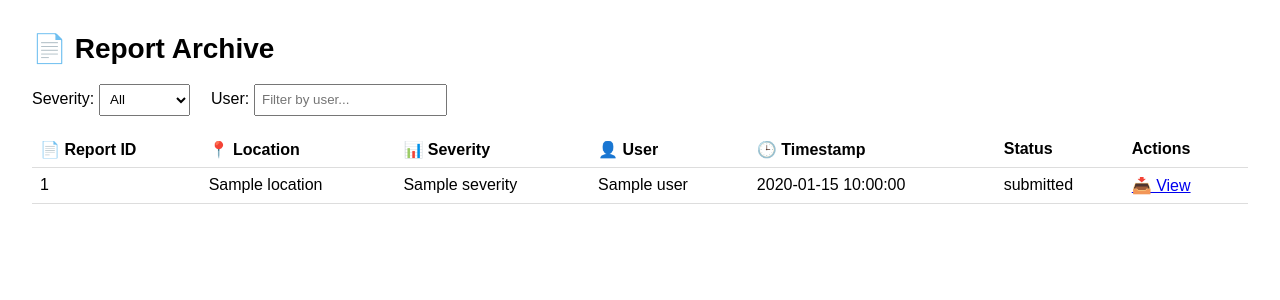
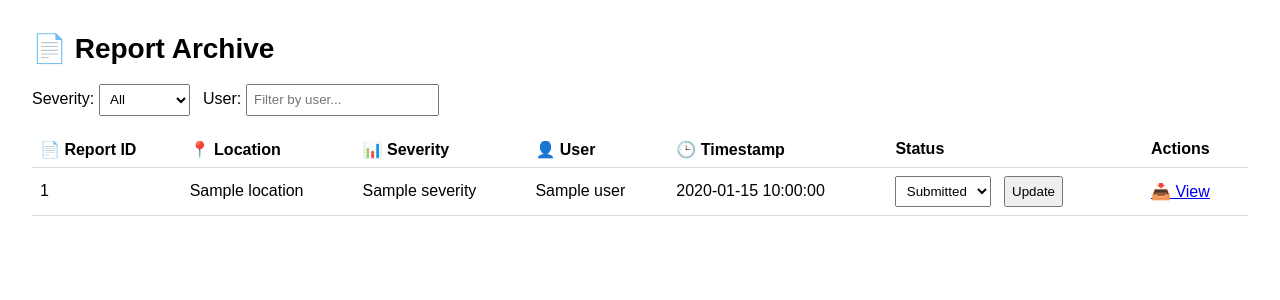
Before and after one commit to rembertdesigns/gemma3n-disaster-assistant, a FastAPI app: template templates/reports.html in a window 1280 px wide. Shown: the top 300 px of the page. Run offline with FastAPI, Linux system fonts and the light colour scheme; the template is opened without the code that fills it: most values are stand-ins (such as "Sample title", 1, 10 or a date in 2020); parts of the project's set-up code (start-up, migrations or seed data) failed here and were passed over.

Commit message:
✅ Add status update route and inline form in reports.html

```diff
--- a/app/api.py
+++ b/app/api.py
@@ -3,6 +3,8 @@ from fastapi.responses import HTMLResponse, FileResponse, JSONResponse
 from fastapi.staticfiles import StaticFiles
 from fastapi.templating import Jinja2Templates
 from fastapi.security import OAuth2PasswordRequestForm
+from fastapi.responses import RedirectResponse
+
 
 from app.hazard_detection import detect_hazards
 from app.preprocessing import preprocess_input
@@ -106,6 +108,19 @@ async def download_report(report_id: str, user: dict = Depends(require_role(["ad
         raise HTTPException(status_code=404, detail="File not found")
 
     return FileResponse(file_path, media_type="application/pdf", filename=report["filename"])
+
+@app.post("/reports/{report_id}/status")
+async def update_report_status(
+    report_id: str,
+    new_status: str = Form(...),
+    user: dict = Depends(require_role(["admin"]))
+):
+    conn = get_db_connection()
+    cursor = conn.cursor()
+    cursor.execute("UPDATE reports SET status = ? WHERE id = ?", (new_status, report_id))
+    conn.commit()
+    conn.close()
+    return RedirectResponse("/reports", status_code=303)
 
 # ---------------- ANALYSIS & REPORTING ----------------
 
--- a/templates/reports.html
+++ b/templates/reports.html
@@ -19,16 +19,21 @@
       padding: 0.5rem;
       border-bottom: 1px solid #ddd;
       text-align: left;
+      vertical-align: middle;
     }
     th.sortable {
       cursor: pointer;
     }
-    input, select {
+    input, select, button {
       padding: 0.4rem;
-      margin-right: 1rem;
+      margin-right: 0.5rem;
     }
-    .actions a {
-      margin-right: 0.5rem;
+    .actions a, .actions form {
+      display: inline-block;
+      margin-right: 0.25rem;
+    }
+    form {
+      display: inline;
     }
   </style>
 </head>
@@ -69,7 +74,16 @@
         <td>{{ report.severity }}</td>
         <td>{{ report.user }}</td>
         <td>{{ report.timestamp }}</td>
-        <td>{{ report.status }}</td>
+        <td>
+          <form method="post" action="/reports/{{ report.id }}/status">
+            <select name="new_status">
+              <option value="submitted" {% if report.status == "submitted" %}selected{% endif %}>Submitted</option>
+              <option value="reviewed" {% if report.status == "reviewed" %}selected{% endif %}>Reviewed</option>
+              <option value="resolved" {% if report.status == "resolved" %}selected{% endif %}>Resolved</option>
+            </select>
+            <button type="submit">Update</button>
+          </form>
+        </td>
         <td class="actions">
           <a href="/reports/{{ report.id }}" target="_blank">📥 View</a>
         </td>
```
Also changed, not shown: static/js/sync-queue.js (added, +36 -0 lines), templates/live_generate.html (+28 -0 lines).
